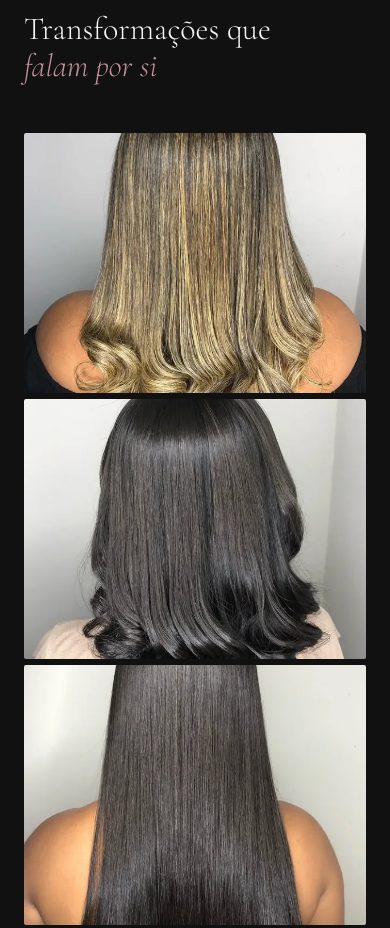
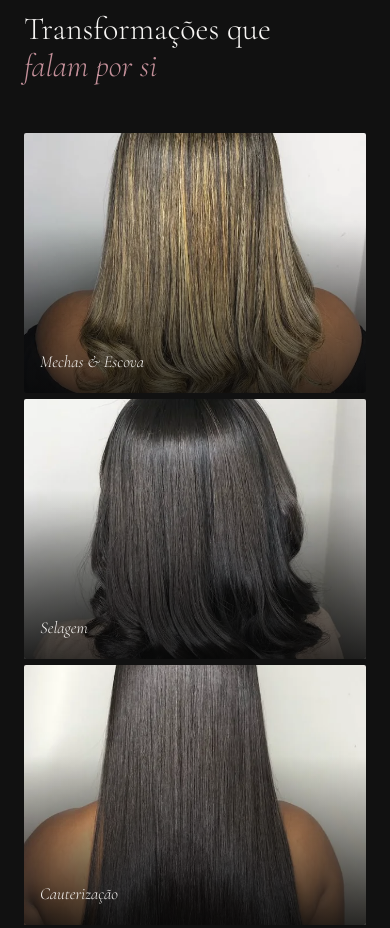
Before and after one commit to oblixhub/espaco-leticia-silva, a plain HTML site: page index.html in a window 390 px wide. Shown: the part 5303-6231 px from the top of the page. Drawn offline with nearby package versions, Linux system fonts and the light colour scheme.

Commit message:
Exibe legendas da galeria no celular

```diff
--- a/styles.css
+++ b/styles.css
@@ -274,7 +274,7 @@ a:focus-visible, button:focus-visible, input:focus-visible, select:focus-visible
     .gallery-head { margin-bottom: 3rem; }
     .gallery-note { font-size: 0.88rem; color: var(--mid); margin-top: 0.5rem; }
 .gallery-grid { display: grid; grid-template-columns: repeat(12,1fr); grid-auto-rows: 250px; gap: 6px; }
-.gallery-item { overflow: hidden; border-radius: 2px; position: relative; cursor: pointer; }
+.gallery-item { overflow: hidden; border-radius: 2px; position: relative; }
 .gallery-item img, .about-frame img { width:100%; height:100%; object-fit:cover; display:block; }
 .about-frame img { object-position:center top; }
     .g1 { grid-column: span 4; grid-row: span 2; }
@@ -397,7 +397,8 @@ a:focus-visible, button:focus-visible, input:focus-visible, select:focus-visible
   .booking-wrap { grid-template-columns:1fr; gap:3rem; }
       .testi-grid { grid-template-columns:1fr; }
   .gallery-grid { grid-template-columns:1fr 1fr; grid-auto-rows:250px; }
-      .g1,.g2,.g3,.g4,.g5,.g6 { grid-column:span 1; grid-row:span 1; }
+  .g1,.g2,.g3,.g4,.g5,.g6 { grid-column:span 1; grid-row:span 1; }
+  .gallery-overlay { opacity:1; align-items:flex-end; justify-content:flex-start; padding:1rem; background:linear-gradient(to top,rgba(8,8,8,0.82),transparent 65%); }
       footer { padding:2.5rem 1.5rem 1.5rem; }
       .footer-inner { flex-direction:column; align-items:flex-start; }
       .services-head { flex-direction:column; }
```
